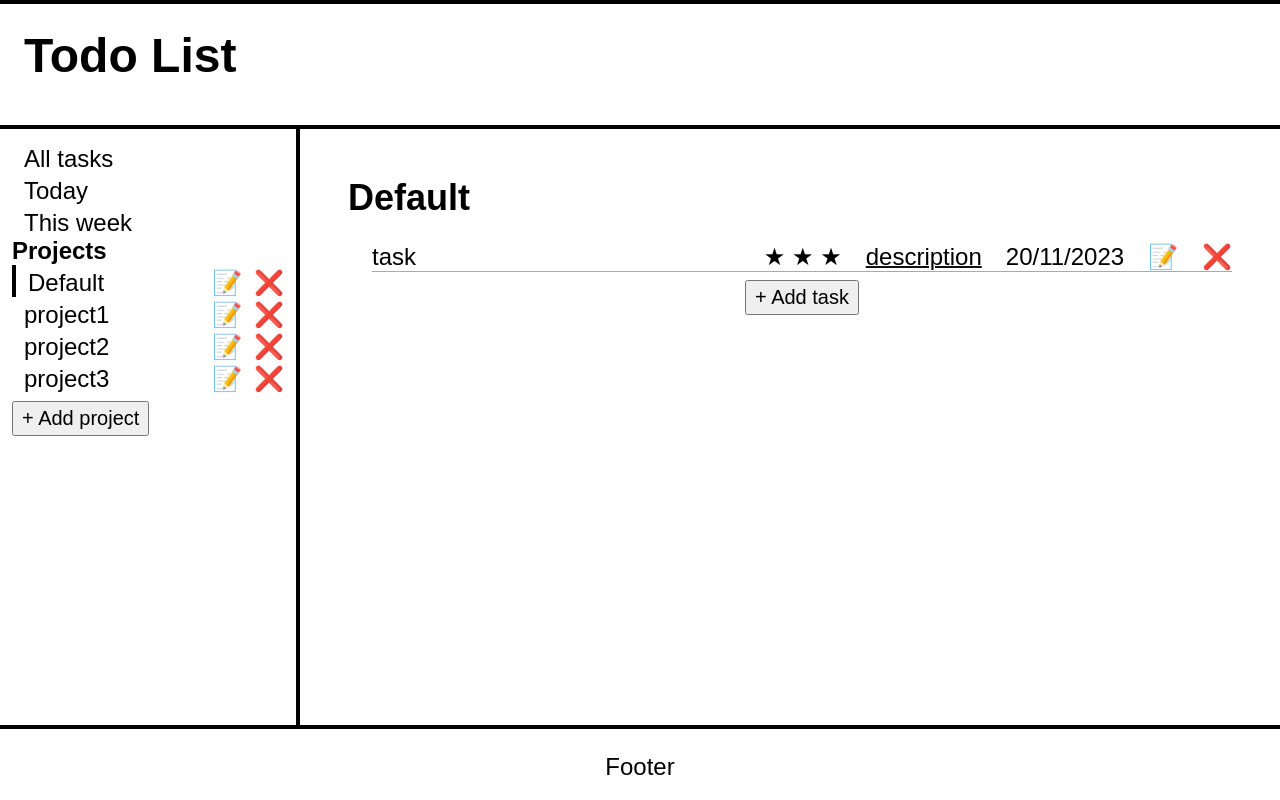
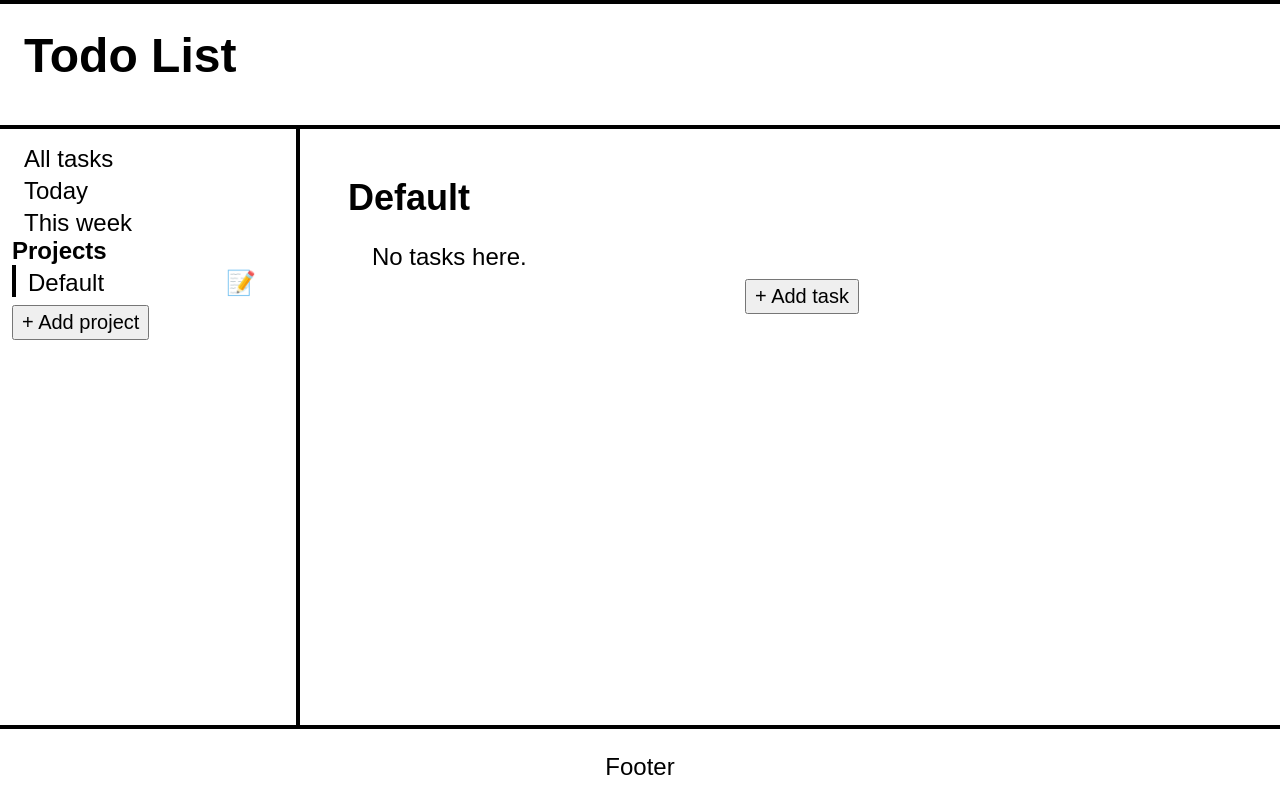
Before and after one commit to tasjen/todo-list, a website built with webpack: page dist/index.html in a window 1280 px wide. Built offline with nearby package versions, Linux system fonts and the light colour scheme.

Commit message:
Improve UI and clean some code

```diff
--- a/src/DOMstuff.js
+++ b/src/DOMstuff.js
@@ -2,27 +2,27 @@ import Project from "./project.js";
 import Task from "./task.js";
 import updateStorage, { projectList } from "./storage.js";
 import { isSameDay, isSameWeek, format } from "date-fns";
+export default loadProjectList;
 
 const all_task = document.querySelector("#all-task");
-all_task.render = () => DOMstuff.loadAllTasks();
+all_task.render = () => loadAllTasks();
 all_task.addEventListener("click", () => {
-  changeTabTo(all_task);
+  changePageTo(all_task);
 });
 
 const today_task = document.querySelector("#today-task");
-today_task.render = () => DOMstuff.loadTodayTasks();
+today_task.render = () => loadTodayTasks();
 today_task.addEventListener("click", () => {
-  changeTabTo(today_task);
+  changePageTo(today_task);
 });
 
 const this_week_task = document.querySelector("#this-week-task");
-this_week_task.render = () => DOMstuff.loadThisWeekTasks();
+this_week_task.render = () => loadThisWeekTasks();
 this_week_task.addEventListener("click", () => {
-  changeTabTo(this_week_task);
+  changePageTo(this_week_task);
 });
 
-export default class DOMstuff {
-  static loadAllTasks() {
+function loadAllTasks() {
   const task_list = document.querySelector("#task-list");
   for (let projectObject of projectList) {
     for (let taskObject of projectObject.tasks) {
@@ -39,7 +39,7 @@ export default class DOMstuff {
   const main_section = document.querySelector("#main-section");
   main_section.appendChild(task_list);
 }
-  static loadTodayTasks() {
+function loadTodayTasks() {
   const task_list = document.querySelector("#task-list");
   for (let projectObject of projectList) {
     for (let taskObject of projectObject.tasks) {
@@ -59,7 +59,7 @@ export default class DOMstuff {
   main_section.appendChild(task_list);
 }
 
-  static loadThisWeekTasks() {
+function loadThisWeekTasks() {
   const task_list = document.querySelector("#task-list");
   for (let projectObject of projectList) {
     for (let taskObject of projectObject.tasks) {
@@ -79,7 +79,7 @@ export default class DOMstuff {
   main_section.appendChild(task_list);
 }
 
-  static loadTaskList(projectObject) {
+function loadTaskList(projectObject) {
   //render project's tasks
   const task_list = document.querySelector("#task-list");
   for (let taskObject of projectObject.tasks) {
@@ -93,15 +93,19 @@ export default class DOMstuff {
   main_section.appendChild(createTaskAdder(projectObject));
 }
 
-  static loadProjectList() {
+function loadProjectList() {
   const project_list = document.querySelector("#project-list");
   //remove project list and project adder from the DOM
-    while (project_list.firstChild) {
-      project_list.removeChild(project_list.firstChild);
+  while (project_list.childElementCount > 1) {
+    project_list.removeChild(project_list.lastChild);
   }
   //render project list on nav bar
   for (let projectObject of projectList) {
     const project = createProjectDOM(projectObject);
+    if (projectObject === projectList[0]){
+      project.id = "default-project";
+      project.removeChild(project.querySelector(".remove"));
+    }
     project_list.appendChild(project);
   }
 
@@ -113,8 +117,12 @@ export default class DOMstuff {
 
   //render project adder
   project_list.insertAdjacentElement("afterend", createProjectAdder());
+
+  //render default project page
+  changePageTo(document.querySelector("#default-project"));
+
 }
-}
+
 
 function createTaskDOM(taskObject, projectObject) {
   const task = document.createElement("li");
@@ -211,15 +219,10 @@ function createProjectDOM(projectObject) {
   project_name.classList.add("project-name");
   project_name.textContent = projectObject.name;
 
-  project.render = () => DOMstuff.loadTaskList(projectObject);
-  project.addEventListener(
-    "click",
-    () => {
-      changeTabTo(project);
-      console.log("project clicked");
-    },
-    true
-  ); //do capturing phase only
+  project.render = () => loadTaskList(projectObject);
+  project.addEventListener("click", () => {
+      changePageTo(project);
+  }, true ); //do capturing phase only
 
   const edit = document.createElement("p");
   edit.classList.add("edit", "button");
@@ -242,6 +245,12 @@ function createProjectDOM(projectObject) {
   remove.classList.add("remove", "button");
   remove.textContent = "❌";
   remove.addEventListener("click", () => {
+    if (project.nextSibling) {
+      changePageTo(project.nextSibling);
+    } else if (project.previousSibling) {
+      changePageTo(project.previousSibling);
+    } else clearMainSection();
+
     project.parentElement.removeChild(project);
     projectList.splice(projectList.indexOf(projectObject), 1);
     updateStorage();
@@ -419,7 +428,7 @@ function createTaskAdder(projectObject) {
 
       //reload page to update DOM
       clearMainSection();
-      DOMstuff.loadTaskList(projectObject);
+      loadTaskList(projectObject);
     }
     resetTaskAdder();
   });
@@ -497,7 +506,7 @@ function createProjectAdder() {
       document.querySelector("#project-list").appendChild(newProjectDOM);
 
       //change to the created tab
-      changeTabTo(newProjectDOM);
+      changePageTo(newProjectDOM);
     } else if (form.type === "edit") {
       //check if the new name is not the same as the old name
       //but the same as other project's name (check unique name)
@@ -559,7 +568,7 @@ function resetProjectAdder() {
   add_project_button.classList.remove("hide");
 }
 
-function changeTabTo(pageNode) {
+function changePageTo(pageNode) {
   if (!pageNode.classList.contains("on-page")) {
     clearMainSection();
     resetProjectAdder();
--- a/src/index.js
+++ b/src/index.js
@@ -1,38 +1,12 @@
 import Project from "./project.js";
-import Task from "./task.js";
-import DOMstuff from "./DOMstuff.js";
+import loadProjectList from "./DOMstuff.js";
 import updateStorage, { projectList } from "./storage.js";
-import { addDays } from "date-fns";
 
-if (localStorage.length === 0) {
-
+//add default project if local storage is empty
+if (projectList.length === 0) {
   const defaultProject = new Project("Default");
-
-  const project1 = new Project("project1");
-  const project2 = new Project("project2");
-  const project3 = new Project("project3");
-
-  defaultProject.addTask(new Task("task", "project", new Date(), 3));
-
-  project1.addTask(new Task("11", "456", addDays(new Date(), 1), 1));
-  project1.addTask(new Task("111", "456", addDays(new Date(), 2), 2));
-  project1.addTask(new Task("1111", "456", addDays(new Date(), 3), 3));
-
-  project2.addTask(new Task("22", "456", addDays(new Date(), 4), 1));
-  project2.addTask(new Task("222", "456", addDays(new Date(), 5), 1));
-  project2.addTask(new Task("2222", "456", addDays(new Date(), 6), 1));
-
-  project3.addTask(new Task("33", "456", addDays(new Date(), 7), 3));
-  project3.addTask(new Task("333", "456", addDays(new Date(), 8), 3));
-  project3.addTask(new Task("3333", "456", addDays(new Date(), 9), 3));
-
   projectList.push(defaultProject);
-  projectList.push(project1);
-  projectList.push(project2);
-  projectList.push(project3);
 }
 
-DOMstuff.loadProjectList();
-document.querySelector(".project:first-child").click();
-console.log(projectList);
+loadProjectList();
 updateStorage();
--- a/src/storage.js
+++ b/src/storage.js
@@ -12,7 +12,7 @@ export default function updateStorage() {
 function getProjectList() {
   const projectList = [];
 
-  if (localStorage.length !== 0) {
+  if (localStorage.projectList) {
     for (let project of JSON.parse(localStorage.projectList)) {
       const projectObject = new Project(project.name);
       for (let task of project.tasks) {
```
Also changed, not shown: dist/index.html, dist/main.js, dist/styles.css. Lines whose indentation alone changed are shown as unchanged.
